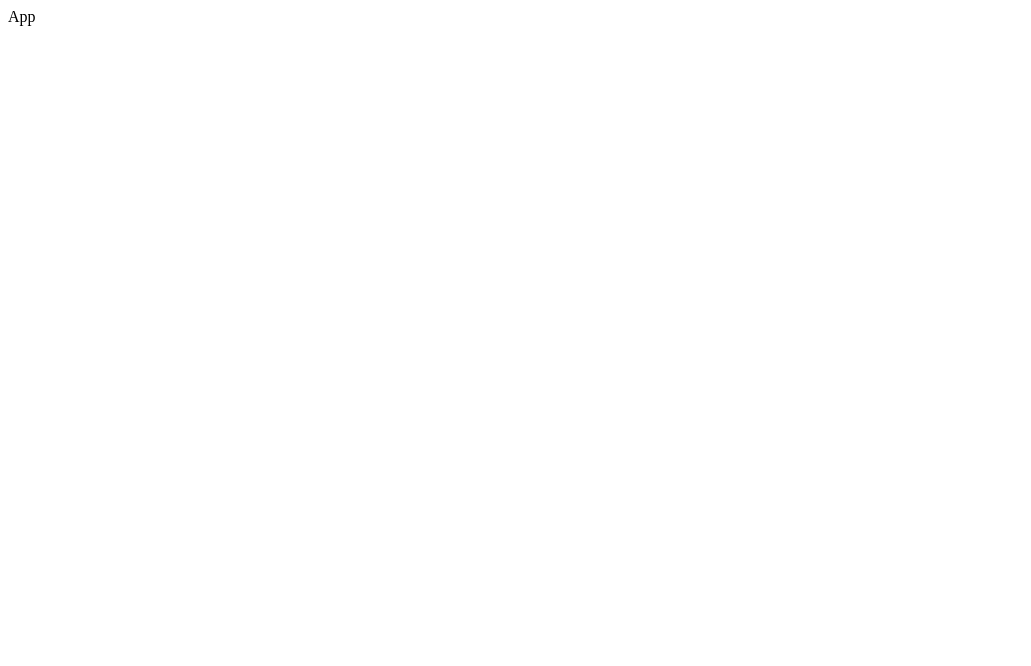
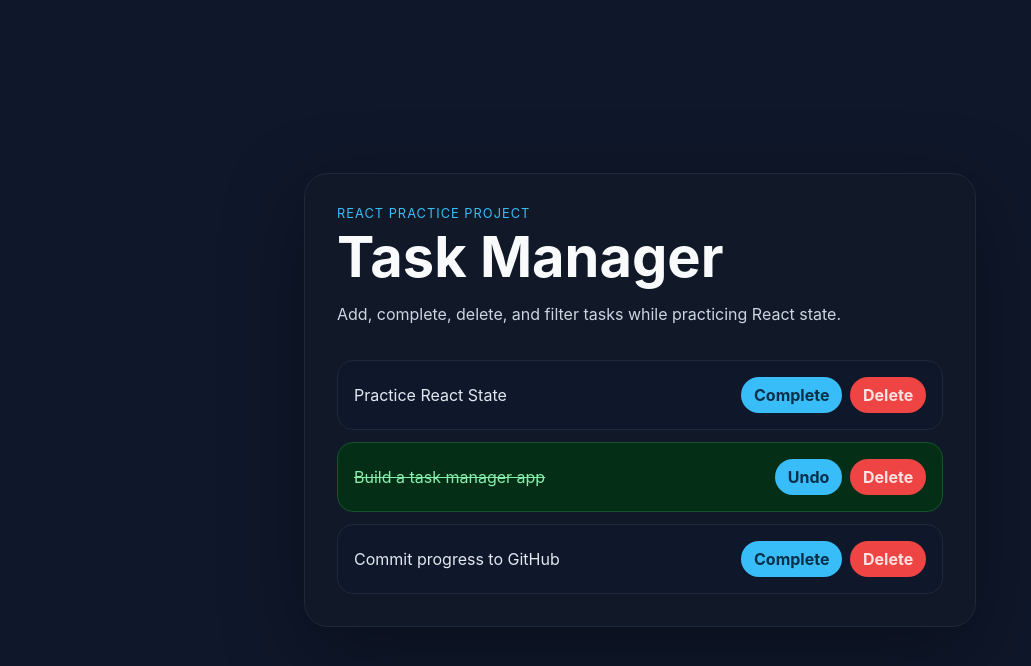
Before and after one commit to jprobussr/react-task-manager, a React (Vite) app: page / in a window 1280 px wide. Shown: the top 666 px of the page, without its empty margins (0-1031 px from the left). Built offline with nearby package versions, Linux system fonts and the light colour scheme.

Commit message:
feat: render and manage task list

```diff
--- a/src/App.css
+++ b/src/App.css
@@ -0,0 +1,98 @@
+.app {
+  min-height: 100vh;
+  display: grid;
+  place-items: center;
+  padding: 2rem;
+}
+
+.task-manager {
+  width: min(100%, 42rem);
+  padding: 2rem;
+  border: 1px solid #1e293b;
+  border-radius: 1.5rem;
+  background: #111827;
+  box-shadow: 0 24px 80px rgb(0 0 0 / 0.35);
+}
+
+.eyebrow {
+  margin: 0 0 0.5rem;
+  color: #38bdf8;
+  font-size: 0.8rem;
+  letter-spacing: 0.08em;
+  text-transform: uppercase;
+}
+
+.task-manager h1 {
+  margin: 0;
+  font-size: clamp(2rem, 6vw, 3.5rem);
+  line-height: 1;
+}
+
+.intro {
+  margin: 1rem 0 0;
+  max-width: 34rem;
+  color: #cbd5e1;
+  line-height: 1.7;
+}
+
+.task-list {
+  display: grid;
+  gap: 0.75rem;
+  margin: 2rem 0 0;
+  padding: 0;
+  list-style: none;
+}
+
+.task-item {
+  display: flex;
+  align-items: center;
+  justify-content: space-between;
+  gap: 1rem;
+  padding: 1rem;
+  border: 1px solid #1e293b;
+  border-radius: 1rem;
+  background: #0f172a;
+  color: #e2e8f0;
+}
+
+.task-item-complete {
+  border-color: #14532d;
+  background: #052e16;
+  color: #86efac;
+}
+
+.task-item-complete span {
+  text-decoration: line-through;
+}
+
+.toggle-button {
+  border: 0;
+  border-radius: 999px;
+  padding: 0.5rem 0.8rem;
+  background: #38bdf8;
+  color: #082f49;
+  font-weight: 700;
+}
+
+.toggle-button:hover {
+  background: #7dd3fc;
+}
+
+.task-actions {
+  display: flex;
+  align-items: center;
+  gap: 0.5rem;
+}
+
+.delete-button {
+  border: 0;
+  border-radius: 999px;
+  padding: 0.5rem 0.8rem;
+  background: #ef4444;
+  color: #fee2e2;
+  font-weight: 700;
+}
+
+.delete-button:hover {
+  background: #dc2626;
+}
--- a/src/App.jsx
+++ b/src/App.jsx
@@ -1,7 +1,90 @@
-import React from 'react';
+import './App.css';
+import { useState } from 'react';
 
 const App = () => {
-  return <div>App</div>;
+  const [tasks, setTasks] = useState([
+    {
+      id: 1,
+      title: 'Practice React State',
+      isComplete: false,
+    },
+    {
+      id: 2,
+      title: 'Build a task manager app',
+      isComplete: true,
+    },
+    {
+      id: 3,
+      title: 'Commit progress to GitHub',
+      isComplete: false,
+    },
+  ]);
+
+  const handleToggleTask = (id) => {
+    setTasks((prevTasks) => {
+      return prevTasks.map((task) => {
+        if (task.id === id) {
+          return {
+            ...task,
+            isComplete: !task.isComplete,
+          };
+        }
+
+        return task;
+      });
+    });
+  };
+
+  const handleDeleteTask = (id) => {
+    setTasks((prevTasks) => {
+      return prevTasks.filter((task) => {
+        return task.id !== id;
+      });
+    });
+  };
+
+  return (
+    <main className="app">
+      <section className="task-manager">
+        <p className="eyebrow">React Practice Project</p>
+        <h1>Task Manager</h1>
+        <p className="intro">
+          Add, complete, delete, and filter tasks while practicing React state.
+        </p>
+
+        <ul className="task-list">
+          {tasks.map((task) => {
+            return (
+              <li
+                className={`task-item ${task.isComplete ? 'task-item-complete' : ''}`}
+                key={task.id}
+              >
+                <span>{task.title}</span>
+
+                <div className="task-actions">
+                  <button
+                    className="toggle-button"
+                    type="button"
+                    onClick={() => handleToggleTask(task.id)}
+                  >
+                    {task.isComplete ? 'Undo' : 'Complete'}
+                  </button>
+
+                  <button
+                    className="delete-button"
+                    type="button"
+                    onClick={() => handleDeleteTask(task.id)}
+                  >
+                    Delete
+                  </button>
+                </div>
+              </li>
+            );
+          })}
+        </ul>
+      </section>
+    </main>
+  );
 };
 
 export default App;
--- a/src/index.css
+++ b/src/index.css
@@ -0,0 +1,19 @@
+* {
+  box-sizing: border-box;
+}
+
+body {
+  margin: 0;
+  font-family: Inter, sans-serif;
+  background: #0f172a;
+  color: #f8fafc;
+}
+
+button,
+input {
+  font: inherit;
+}
+
+button {
+  cursor: pointer;
+}
```
